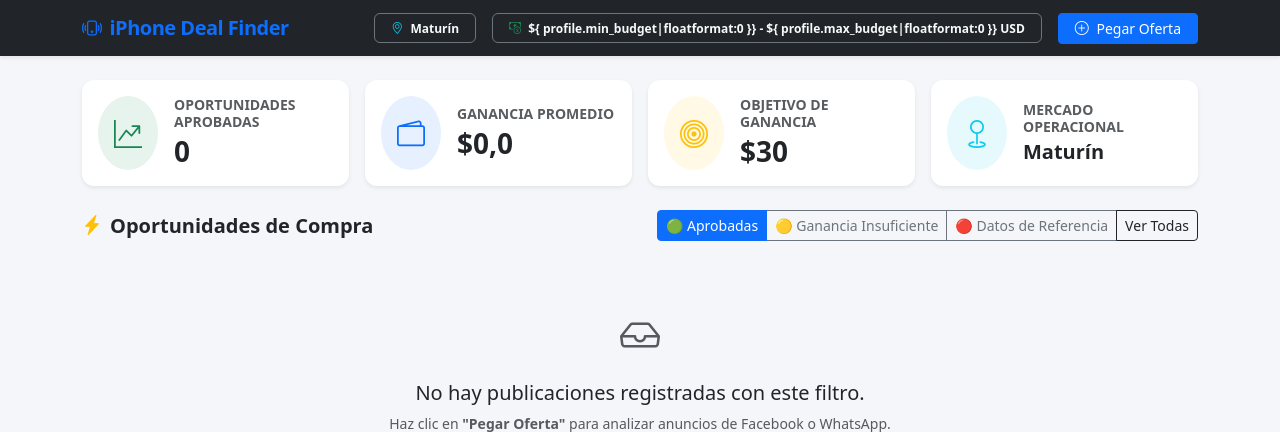
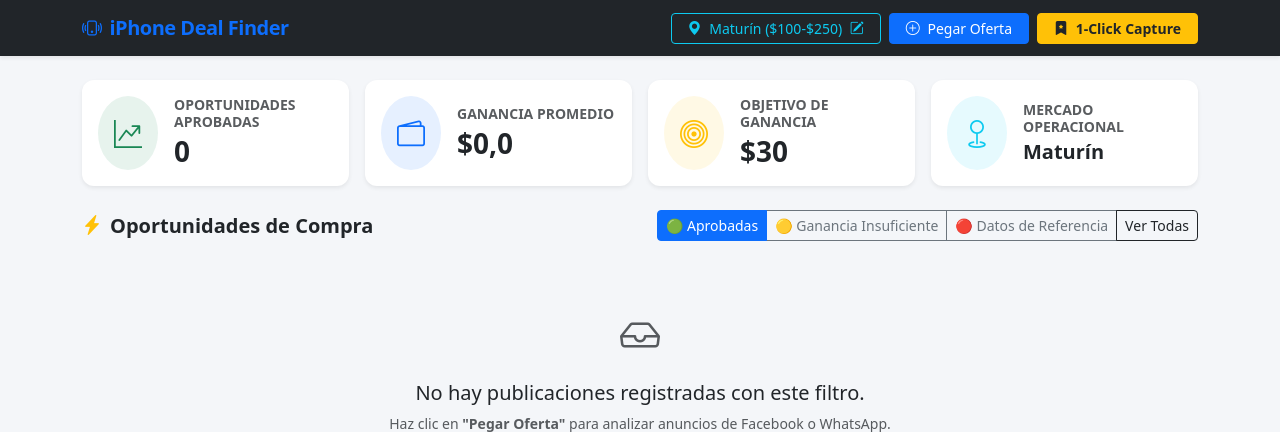
Before and after one commit to theoneclick24-pixel/iphone_deal_finder-repo, a Django app: page / in a window 1280 px wide. Shown: the top 432 px of the page. Run offline with Django 5.2, Linux system fonts and the light colour scheme; data comes from the database, SQL or seed files in the repository; data that the repository does not hold is empty.

Commit message:
feat: add 1-click compliance-safe Marketplace capture bookmarklet & dynamic city/budget settings modal

```diff
--- a/apps/opportunities/urls.py
+++ b/apps/opportunities/urls.py
@@ -3,6 +3,8 @@ from . import views
 
 urlpatterns = [
     path('', views.dashboard_view, name='dashboard'),
+    path('settings/', views.update_settings_view, name='update_settings'),
     path('import/', views.import_listing_view, name='import_listing'),
+    path('api/import/', views.api_import_listing_view, name='api_import_listing'),
     path('favorite/<int:opportunity_id>/', views.toggle_favorite_view, name='toggle_favorite'),
 ]
--- a/apps/opportunities/views.py
+++ b/apps/opportunities/views.py
@@ -1,8 +1,11 @@
+import json
 from decimal import Decimal
 from django.shortcuts import render, redirect, get_object_or_404
+from django.http import JsonResponse
+from django.views.decorators.csrf import csrf_exempt
 from django.contrib.auth.models import User
 from apps.catalog.models import IPhoneModel, StorageCapacity, ColorTier, ProductVariant
-from apps.listings.models import Listing, SourceType, ScreenCondition, BodyCondition
+from apps.listings.models import Listing, SourceType, ScreenCondition
 from apps.opportunities.models import Opportunity, OpportunityStatus
 from apps.opportunities.services import OpportunityEngine
 from prototype_fb_capture import parse_listing_text
@@ -15,7 +18,7 @@ def get_demo_user():
 def dashboard_view(request):
     """
     Phase 8: User Private Dashboard.
-    Displays opportunity cards, active filters, metrics header, and manual/assisted listing import modal.
+    Displays opportunity cards, active filters, metrics header, and bookmarklet helper.
     """
     user = get_demo_user()
     profile = user.profile
@@ -35,7 +38,6 @@ def dashboard_view(request):
     total_opportunities = Opportunity.objects.filter(user=user, status=OpportunityStatus.QUALIFIED).count()
     total_saved = Opportunity.objects.filter(user=user, is_favorite=True).count()
 
-    # Calculate average projected profit for qualified deals
     qualified_deals = Opportunity.objects.filter(user=user, status=OpportunityStatus.QUALIFIED)
     avg_profit = float(sum(op.projected_profit for op in qualified_deals) / qualified_deals.count()) if qualified_deals.exists() else 0.0
 
@@ -54,60 +56,126 @@ def dashboard_view(request):
     return render(request, 'dashboard/index.html', context)
 
 
+def update_settings_view(request):
+    """
+    Allows user to update operational city, budget limits, and profit targets in real time.
+    """
+    user = get_demo_user()
+    profile = user.profile
+
+    if request.method == 'POST':
+        city = request.POST.get('operational_city', '').strip()
+        min_b = request.POST.get('min_budget', '100')
+        max_b = request.POST.get('max_budget', '250')
+        min_p = request.POST.get('min_profit', '30')
+
+        if city:
+            profile.operational_city = city
+        profile.min_budget = Decimal(min_b)
+        profile.max_budget = Decimal(max_b)
+        profile.min_profit = Decimal(min_p)
+        profile.save()
+
+        # Re-evaluate existing listings with new settings
+        for listing in Listing.objects.filter(user=user):
+            OpportunityEngine.evaluate_and_save_opportunity(user, listing)
+
+    return redirect('dashboard')
+
+
+def process_listing_data(user, raw_text: str, city: str, listing_url: str = None) -> Opportunity:
+    """Core helper that parses visible text, matches variant, creates listing, and evaluates opportunity."""
+    parsed = parse_listing_text(raw_text, location_hint=city)
+    extracted = parsed['extracted']
+
+    # Match iPhone Model
+    iphone_model_obj = IPhoneModel.objects.filter(name__icontains=extracted['model']).first()
+    if not iphone_model_obj:
+        iphone_model_obj = IPhoneModel.objects.first()
+
+    storage_gb = int(extracted['storage'].replace('GB', '')) if extracted['storage'] else 128
+    storage_obj, _ = StorageCapacity.objects.get_or_create(gb=storage_gb)
+
+    is_premium = "Silver" in extracted['color_tier'] or "White" in extracted['color_tier']
+    color_obj = ColorTier.objects.filter(is_premium_tier=is_premium).first() or ColorTier.objects.first()
+
+    # Base reference price
+    asking = Decimal(str(extracted['price_usd'] or 150))
+    variant, _ = ProductVariant.objects.get_or_create(
+        iphone_model=iphone_model_obj,
+        storage=storage_obj,
+        color_tier=color_obj,
+        defaults={'base_reference_price_usd': asking + Decimal('60.00')}
+    )
+
+    # Create listing
+    listing = Listing.objects.create(
+        user=user,
+        variant=variant,
+        source=SourceType.FACEBOOK,
+        raw_title=raw_text[:250],
+        listing_url=listing_url,
+        city=city,
+        asking_price_usd=asking,
+        battery_health_pct=extracted['battery_health'],
+        screen_condition=ScreenCondition.CRACKED if extracted['screen_condition'] == 'Cracked / Broken Screen' else ScreenCondition.INTACT,
+        face_id_working='Face ID Broken' not in extracted['defects'],
+        camera_working='Camera Defect' not in extracted['defects']
+    )
+
+    # Evaluate opportunity
+    return OpportunityEngine.evaluate_and_save_opportunity(user, listing)
+
+
 def import_listing_view(request):
-    """
-    Fast manual or text-paste import view that uses prototype_fb_capture
-    to extract fields and evaluate the deal in 1 step.
-    """
+    """Standard form view to paste listing text."""
     user = get_demo_user()
 
     if request.method == 'POST':
         raw_text = request.POST.get('raw_text', '').strip()
         city = request.POST.get('city', user.profile.operational_city).strip()
+        listing_url = request.POST.get('listing_url', '').strip() or None
 
         if raw_text:
-            parsed = parse_listing_text(raw_text, location_hint=city)
-            extracted = parsed['extracted']
-
-            # Match or fallback to catalog
-            iphone_model_obj = IPhoneModel.objects.filter(name__icontains=extracted['model']).first()
-            if not iphone_model_obj:
-                iphone_model_obj = IPhoneModel.objects.first()
-
-            storage_gb = int(extracted['storage'].replace('GB', '')) if extracted['storage'] else 128
-            storage_obj, _ = StorageCapacity.objects.get_or_create(gb=storage_gb)
-
-            is_premium = "Silver" in extracted['color_tier']
-            color_obj = ColorTier.objects.filter(is_premium_tier=is_premium).first() or ColorTier.objects.first()
-
-            # Product Variant
-            variant, _ = ProductVariant.objects.get_or_create(
-                iphone_model=iphone_model_obj,
-                storage=storage_obj,
-                color_tier=color_obj,
-                defaults={'base_reference_price_usd': Decimal(str(extracted['price_usd'] or 200)) + Decimal('60.00')}
-            )
-
-            # Create Listing
-            listing = Listing.objects.create(
-                user=user,
-                variant=variant,
-                source=SourceType.FACEBOOK,
-                raw_title=raw_text[:250],
-                city=city,
-                asking_price_usd=Decimal(str(extracted['price_usd'] or 150)),
-                battery_health_pct=extracted['battery_health'],
-                screen_condition=ScreenCondition.CRACKED if extracted['screen_condition'] == 'Cracked / Broken Screen' else ScreenCondition.INTACT,
-                face_id_working='Face ID Broken' not in extracted['defects'],
-                camera_working='Camera Defect' not in extracted['defects']
-            )
-
-            # Evaluate Opportunity
-            OpportunityEngine.evaluate_and_save_opportunity(user, listing)
+            process_listing_data(user, raw_text, city, listing_url)
 
         return redirect('dashboard')
 
     return render(request, 'dashboard/import_listing.html')
+
+
+@csrf_exempt
+def api_import_listing_view(request):
+    """
+    Compliance-Safe API Endpoint for 1-Click Browser Bookmarklet / Helper Extension.
+    Receives visible listing text directly from the user's active Marketplace session.
+    """
+    user = get_demo_user()
+
+    if request.method == 'POST':
+        try:
+            data = json.loads(request.body.decode('utf-8'))
+        except Exception:
+            data = request.POST
+
+        raw_text = data.get('raw_text', '') or data.get('title', '')
+        city = data.get('city', user.profile.operational_city)
+        url = data.get('url', None)
+
+        if not raw_text:
+            return JsonResponse({'status': 'error', 'message': 'No text provided'}, status=400)
+
+        opportunity = process_listing_data(user, raw_text, city, listing_url=url)
+
+        return JsonResponse({
+            'status': 'success',
+            'opportunity_id': opportunity.id,
+            'opportunity_status': opportunity.get_status_display(),
+            'projected_profit': float(opportunity.projected_profit),
+            'explanation': opportunity.explanation_text
+        })
+
+    return JsonResponse({'status': 'error', 'message': 'POST required'}, status=405)
 
 
 def toggle_favorite_view(request, opportunity_id):
--- a/templates/base.html
+++ b/templates/base.html
@@ -31,19 +31,20 @@
             </button>
             <div class="collapse navbar-collapse" id="navMain">
                 <ul class="navbar-nav ms-auto mb-2 mb-lg-0 align-items-center">
-                    <li class="nav-item me-3">
-                        <span class="badge bg-outline-light text-light border border-secondary px-3 py-2">
-                            <i class="bi bi-geo-alt me-1 text-info"></i> {{ profile.operational_city }}
-                        </span>
+                    <li class="nav-item me-2">
+                        <button class="btn btn-outline-info btn-sm px-3" data-bs-toggle="modal" data-bs-target="#settingsModal">
+                            <i class="bi bi-geo-alt-fill me-1"></i> {{ profile.operational_city }} (${{ profile.min_budget|floatformat:0 }}-${{ profile.max_budget|floatformat:0 }})
+                            <i class="bi bi-pencil-square ms-1"></i>
+                        </button>
                     </li>
-                    <li class="nav-item me-3">
-                        <span class="badge bg-outline-light text-light border border-secondary px-3 py-2">
-                            <i class="bi bi-cash-coin me-1 text-success"></i> ${ profile.min_budget|floatformat:0 }} - ${ profile.max_budget|floatformat:0 }} USD
-                        </span>
+                    <li class="nav-item me-2">
+                        <a class="btn btn-primary btn-sm px-3" data-bs-toggle="modal" data-bs-target="#importModal">
+                            <i class="bi bi-plus-circle me-1"></i> Pegar Oferta
+                        </a>
                     </li>
                     <li class="nav-item">
-                        <a class="btn btn-primary btn-sm px-3" data-bs-toggle="modal" data-bs-target="#importModal">
-                            <i class="bi bi-plus-circle me-1"></i> Pegar Oferta
+                        <a class="btn btn-warning btn-sm text-dark px-3 fw-bold" data-bs-toggle="modal" data-bs-target="#bookmarkletModal">
+                            <i class="bi bi-bookmark-star-fill me-1"></i> 1-Click Capture
                         </a>
                     </li>
                 </ul>
@@ -55,6 +56,47 @@
     <main class="container py-4">
         {% block content %}{% endblock %}
     </main>
+
+    <!-- Settings Modal -->
+    <div class="modal fade" id="settingsModal" tabindex="-1" aria-hidden="true">
+        <div class="modal-dialog modal-dialog-centered">
+            <div class="modal-content border-0 shadow">
+                <div class="modal-header bg-dark text-white">
+                    <h5 class="modal-title"><i class="bi bi-sliders me-2 text-info"></i>Ajustes de Mercado y Presupuesto</h5>
+                    <button type="button" class="btn-close btn-close-white" data-bs-dismiss="modal" aria-label="Close"></button>
+                </div>
+                <form action="{% url 'update_settings' %}" method="POST">
+                    {% csrf_token %}
+                    <div class="modal-body">
+                        <div class="mb-3">
+                            <label class="form-label fw-bold">Ciudad Operacional (Donde compras):</label>
+                            <input type="text" name="operational_city" class="form-control" value="{{ profile.operational_city }}" required placeholder="Ej: Maturín, Caracas, Valencia...">
+                            <div class="form-text">El sistema solo marcará como **Oportunidades de Compra** las ofertas creadas en esta ciudad.</div>
+                        </div>
+                        <div class="row g-2 mb-3">
+                            <div class="col-6">
+                                <label class="form-label fw-bold">Presupuesto Mínimo ($):</label>
+                                <input type="number" step="10" name="min_budget" class="form-control" value="{{ profile.min_budget|floatformat:0 }}" required>
+                            </div>
+                            <div class="col-6">
+                                <label class="form-label fw-bold">Presupuesto Máximo ($):</label>
+                                <input type="number" step="10" name="max_budget" class="form-control" value="{{ profile.max_budget|floatformat:0 }}" required>
+                            </div>
+                        </div>
+                        <div class="mb-3">
+                            <label class="form-label fw-bold">Ganancia Neta Objetivo por Teléfono ($):</label>
+                            <input type="number" step="5" name="min_profit" class="form-control" value="{{ profile.min_profit|floatformat:0 }}" required>
+                            <div class="form-text">Ejemplo: $30, $40 o $50. Ofertas por debajo se marcarán como insuficientes.</div>
+                        </div>
+                    </div>
+                    <div class="modal-footer">
+                        <button type="button" class="btn btn-light" data-bs-dismiss="modal">Cancelar</button>
+                        <button type="submit" class="btn btn-primary px-4"><i class="bi bi-check-circle me-1"></i> Guardar Ajustes</button>
+                    </div>
+                </form>
+            </div>
+        </div>
+    </div>
 
     <!-- Import Modal -->
     <div class="modal fade" id="importModal" tabindex="-1" aria-hidden="true">
@@ -68,11 +110,11 @@
                     {% csrf_token %}
                     <div class="modal-body">
                         <div class="mb-3">
-                            <label class="form-label font-weight-bold">Pega la descripción completa del anuncio de Facebook / WhatsApp:</label>
+                            <label class="form-label fw-bold">Pega la descripción completa del anuncio de Facebook / WhatsApp:</label>
                             <textarea name="raw_text" class="form-control" rows="4" placeholder="Ej: iPhone 11 128gb bateria 85% pantalla impecable en Maturin $180..." required></textarea>
                         </div>
                         <div class="mb-3">
-                            <label class="form-label">Ciudad de la Publicación:</label>
+                            <label class="form-label fw-bold">Ciudad del Anuncio:</label>
                             <input type="text" name="city" class="form-control" value="{{ profile.operational_city }}">
                         </div>
                     </div>
@@ -85,6 +127,43 @@
         </div>
     </div>
 
+    <!-- Bookmarklet / Helper Modal (0 Risk of Meta Ban) -->
+    <div class="modal fade" id="bookmarkletModal" tabindex="-1" aria-hidden="true">
+        <div class="modal-dialog modal-dialog-centered modal-lg">
+            <div class="modal-content border-0 shadow">
+                <div class="modal-header bg-dark text-white">
+                    <h5 class="modal-title"><i class="bi bi-shield-check me-2 text-success"></i>Captura en 1-Clic para Marketplace (Sin Bloqueos de Meta)</h5>
+                    <button type="button" class="btn-close btn-close-white" data-bs-dismiss="modal" aria-label="Close"></button>
+                </div>
+                <div class="modal-body">
+                    <div class="alert alert-success d-flex align-items-center">
+                        <i class="bi bi-check-circle-fill fs-3 me-3"></i>
+                        <div>
+                            <strong>100% Seguro y Cumple con Políticas:</strong> Navegas normalmente en tu cuenta de Facebook sin usar bots ni scrapers. Cuando ves un iPhone interesante, este botón lee la información visible de la pantalla y la envía a tu Dashboard.
+                        </div>
+                    </div>
+
+                    <h6 class="fw-bold mt-3">📌 Cómo instalarlo en tu navegador (Chrome, Edge, Firefox):</h6>
+                    <ol class="small text-secondary mb-3">
+                        <li>Asegúrate de tener visible la <strong>Barra de Marcadores</strong> de tu navegador (Ctrl + Mayús + B).</li>
+                        <li>Arrastra el botón amarillo de abajo directamente a tu barra de marcadores:</li>
+                    </ol>
+
+                    <div class="text-center my-4">
+                        <a class="btn btn-warning btn-lg fw-bold shadow-sm px-4" href="javascript:(function(){var t=document.body.innerText;var url=window.location.href;fetch('http://127.0.0.1:8000/api/import/',{method:'POST',headers:{'Content-Type':'application/json'},body:JSON.stringify({raw_text:t,url:url,city:'{{ profile.operational_city }}'})}).then(r=>r.json()).then(d=>alert('✅ Oferta enviada a iPhone Deal Finder!\nEstado: '+d.opportunity_status+'\nGanancia: $'+d.projected_profit)).catch(e=>alert('⚠️ Error al enviar. Asegúrate que Django esté corriendo en 127.0.0.1:8000'));})();">
+                            📌 Capturar Oferta en iPhone Deal Finder
+                        </a>
+                    </div>
+
+                    <p class="small text-muted mb-0"><i class="bi bi-info-circle me-1"></i>Al hacer clic mientras estás viendo cualquier publicación de Facebook Marketplace, la información se enviará e interpretará automáticamente en tu panel.</p>
+                </div>
+                <div class="modal-footer">
+                    <button type="button" class="btn btn-secondary" data-bs-dismiss="modal">Cerrar</button>
+                </div>
+            </div>
+        </div>
+    </div>
+
     <!-- Bootstrap 5 JS Bundle -->
     <script src="https://cdn.jsdelivr.net/npm/bootstrap@5.3.2/dist/js/bootstrap.bundle.min.js"></script>
     {% block extra_scripts %}{% endblock %}
```
